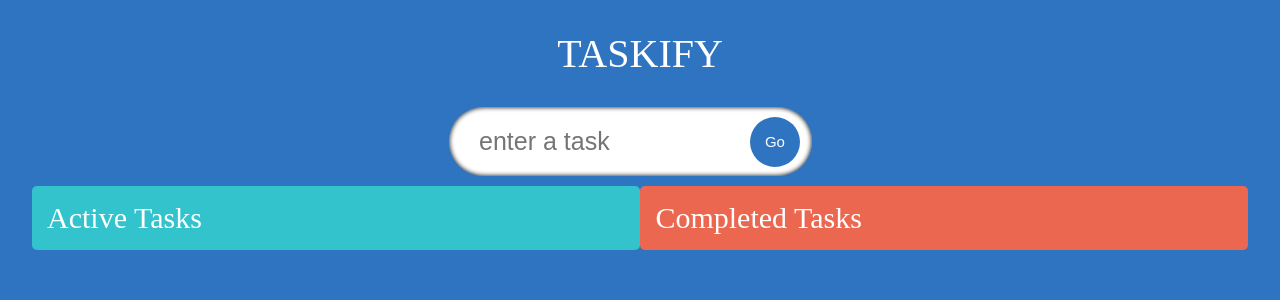
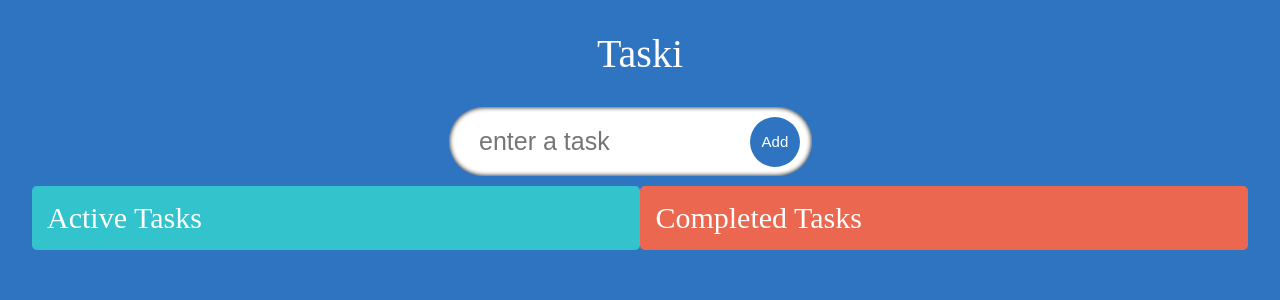
Before and after one commit to ShujaatAzim/TSToDo, a React (Create React App) app: page / in a window 1280 px wide. Shown: the top 300 px of the page. Built offline with nearby package versions, Linux system fonts and the light colour scheme.

Commit message:
Minor changes, changed name too.

```diff
--- a/package.json
+++ b/package.json
@@ -1,5 +1,5 @@
 {
-  "name": "TSToDo",
+  "name": "Taski",
   "version": "0.1.0",
   "private": true,
   "dependencies": {
--- a/src/App.css
+++ b/src/App.css
@@ -11,7 +11,6 @@
 }
 
 .heading {
-  text-transform: uppercase;
   font-size: 40px;
   margin: 30px 0;
   color: white;
--- a/src/App.tsx
+++ b/src/App.tsx
@@ -52,7 +52,7 @@ const App: React.FC = () => {
   return (
     <DragDropContext onDragEnd={onDragEnd}>
       <div className="App">
-        <span className="heading">Taskify</span>
+        <span className="heading">Taski</span>
         <InputField todo={todo} setTodo={setTodo} handleAdd={handleAdd} />
         <TodoList todos={todos} setTodos={setTodos} completedTodos={completedTodos} setCompletedTodos={setCompletedTodos} />
       </div>
--- a/src/components/InputField.tsx
+++ b/src/components/InputField.tsx
@@ -22,7 +22,7 @@ const InputField: React.FC<Props> = ({ todo, setTodo, handleAdd }) => {
           value={todo}
           onChange={e => setTodo(e.target.value)}
         />
-        <button type="submit" className="input__submit">Go</button>
+        <button type="submit" className="input__submit">Add</button>
       </form>
     </div>
   );
```
Also changed, not shown: 1 other file (tests, documents, lock files or other folders).
